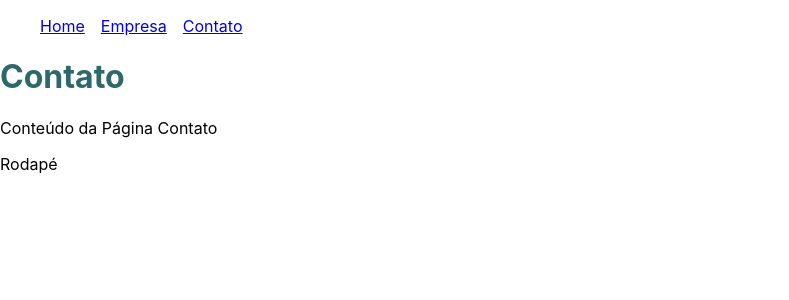
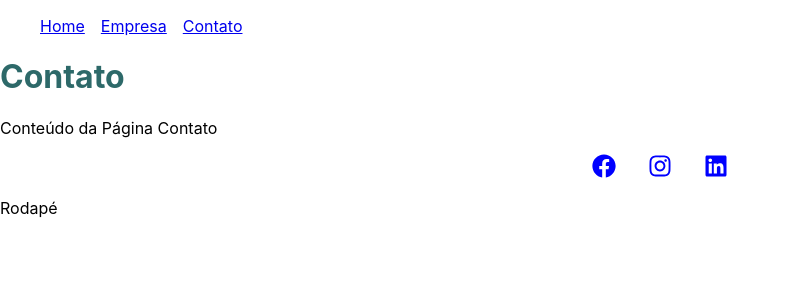
Before and after one commit to monamourdev/simplebudget, a React (Create React App) app in the folder budget/: page /contato in a window 1280 px wide. Shown: the top 300 px of the page, without its empty margins (0-789 px from the left). Built offline with nearby package versions, Linux system fonts and the light colour scheme.

Commit message:
feat: react icons

```diff
--- a/budget/package.json
+++ b/budget/package.json
@@ -8,6 +8,7 @@
     "@testing-library/user-event": "^13.5.0",
     "react": "^18.2.0",
     "react-dom": "^18.2.0",
+    "react-icons": "^5.0.1",
     "react-router-dom": "^6.21.3",
     "react-scripts": "5.0.1",
     "web-vitals": "^2.1.4"
--- a/budget/src/components/layout/Footer.js
+++ b/budget/src/components/layout/Footer.js
@@ -1,7 +1,21 @@
-function Footer (){
-    return(
+import { FaFacebook, FaInstagram, FaLinkedin } from 'react-icons/fa'
+import styles from './Footer.module.css'
+
+function Footer() {
+    return (
         <footer>
-            Rodapé
+            <ul className={styles.social_list}>
+                <li>
+                    <FaFacebook />
+                </li>
+                <li>
+                    <FaInstagram />
+                </li>
+                <li>
+                    <FaLinkedin />
+                </li>
+            </ul>
+            <p>Rodapé</p>
         </footer>
     )
 }
--- /dev/null
+++ b/budget/src/components/layout/Footer.module.css
@@ -0,0 +1,15 @@
+.social_list{
+    display: flex;
+    justify-content: center;
+    align-items: center;
+    list-style: none;
+}
+.social_list li {
+    margin: 0 1em;
+}
+
+.social_list svg {
+    font-size: 1.5em;
+    cursor: pointer;
+    color: blue;
+}
```
